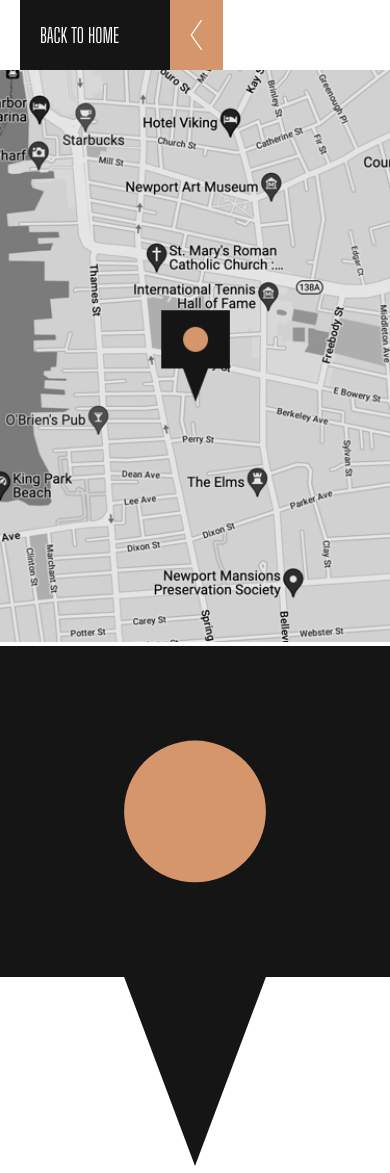
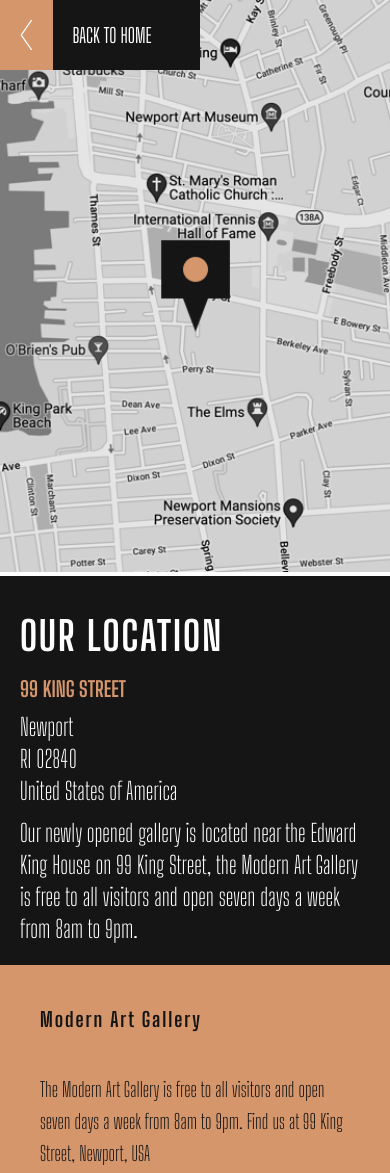
Before and after one commit to duynguyen0613/front__end-art-gallery-webite, a website: page location.html in a window 390 px wide. Shown: the top 1173 px of the page. Drawn offline with Linux system fonts and the light colour scheme.

Commit message:
Mobile Version completed

```diff
--- a/location.html
+++ b/location.html
@@ -29,13 +29,13 @@
         </picture>
       </p>
     </div>
-    <div class="location__target">
+    <!-- <div class="location__target">
       <p>
         <picture>
           <img src="./assets/icon-location.svg" alt="">
         </picture>
       </p>
-    </div>
+    </div> -->
   </header>
 
   <div class="address">
@@ -46,13 +46,13 @@
       <span>RI 02840</span>
       <span>United States of America</span>
     </p>
-    <p class="text address--text">
+    <p class="text address--content">
       Our newly opened gallery is located near the Edward King House on 99 King Street, the Modern Art Gallery is free
       to all visitors and open seven days a week from 8am to 9pm.
     </p>
   </div>
 
-  <footer class="footer footer-light">
+  <footer class="footer bg-accent">
     <h3 class="title footer--title">Modern Art Gallery</h3>
     <p class="text footer--text">The Modern Art Gallery is free to all visitors and open seven days a week from 8am to
       9pm. Find us at 99 King Street, Newport, USA</p>
--- a/scss/main.scss
+++ b/scss/main.scss
@@ -54,6 +54,7 @@
 }
 
 
+
 //
 html {
     font-size: 62.5%;
@@ -94,6 +95,7 @@
 .header__link {
     padding: 2rem 2rem;
     max-height: 70px;
+    min-width: 200px;
     display: flex;
     flex-direction: row;
     justify-content: flex-start;
@@ -153,6 +155,8 @@
     grid-row: 2;
 }
 
+
+
 .gallery__content:last-of-type {
     padding: 2.5rem;
     @include dark-background;
@@ -166,12 +170,76 @@
     }
 }
 
+.location {
+    margin-bottom: 0rem;
+    position: relative;
+
+    & .header__link {
+        margin: 0;
+        padding: 0;
+        position: absolute;
+        top: 0;
+        left: 0;
+        background: red;
+
+        & .btn--location {
+            flex-basis: 100%;
+            order: 2;
+        }
+
+        & img {
+            flex-basis: 20%;
+            order: 1;
+        }
+    }
+
+
+
+}
+
+
+.address {
+    background: $color-dark;
+    color: #fff;
+    padding: 2rem;
+    margin-bottom: 0rem;
+
+    & .address--title {
+        text-transform: uppercase;
+        margin: 1rem 0;
+    }
+
+    & .address--subtitle {
+        text-transform: uppercase;
+        color: $color-accent;
+        margin: 1rem 0;
+    }
+
+    & .address--text {
+        margin: 1rem 0;
+        color: #fff;
+        font-weight: $font-weight--1;
+
+        span {
+            display: block;
+        }
+    }
+
+    & .address--content {
+        font-weight: $font-weight--1;
+        color: #fff;
+    }
+
+}
+
 .footer {
     background-color: $color-dark;
     color: #fff;
     padding: 4rem;
     margin-bottom: 0rem;
 }
+
+
 
 .footer > * {
     margin-bottom: 1rem;
@@ -184,9 +252,10 @@
 
 }
 .footer--text {
-    font-size: 1.9rem;
+    font-size: 2rem;
     font-weight: $font-weight--1;
     color: #fff;
+    margin: 4rem 0;
 }
 
 .footer__social-links {
@@ -197,3 +266,15 @@
         margin-right: 1.6rem;
     }
 }
+
+.bg-accent {
+    background: $color-accent;
+    color: $color-dark ;
+    & img {
+        fill: #333;
+    }
+
+    & .footer--title, & .footer--text {
+        color: $color-dark;
+    }
+}
```
Also changed, not shown: css/style.css.
